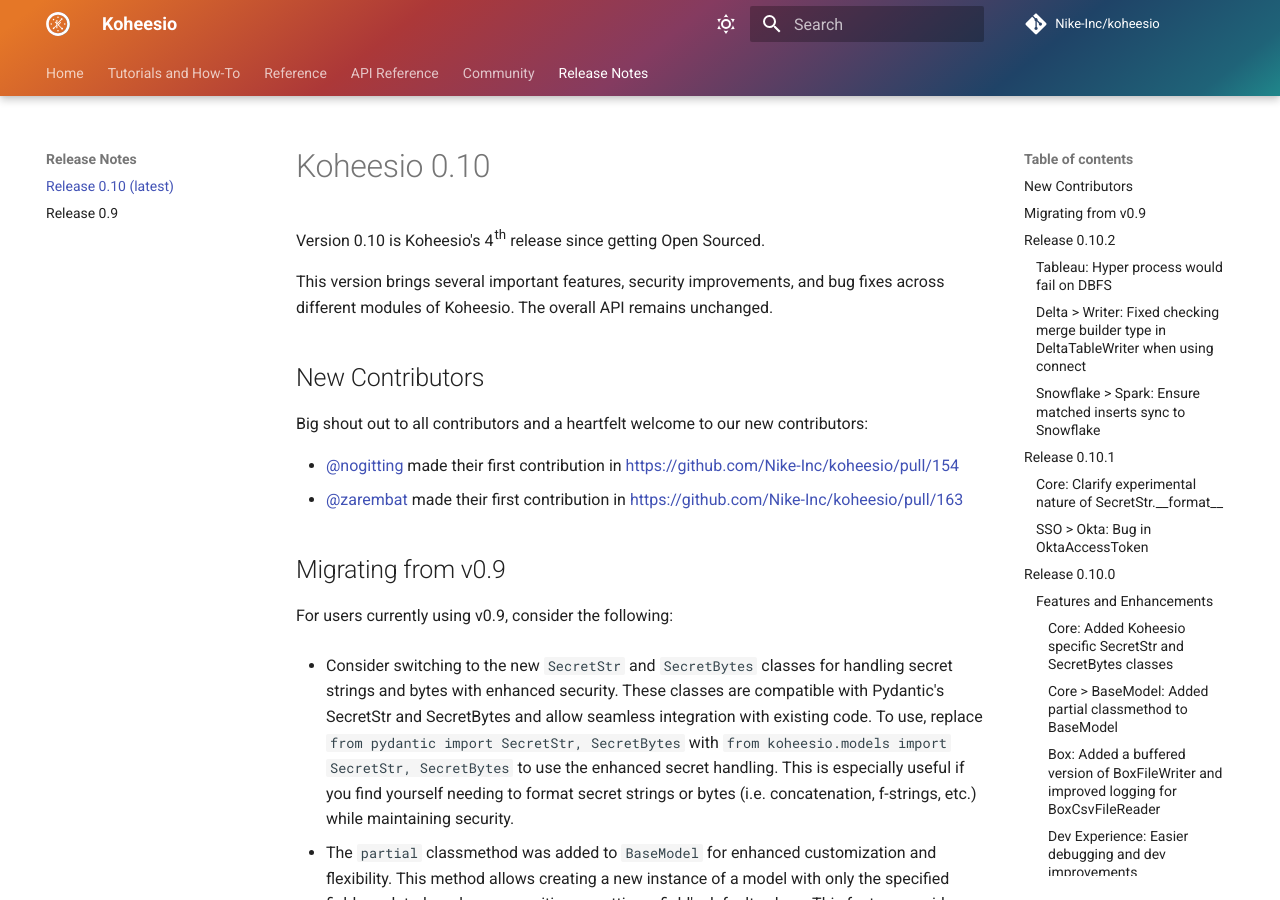
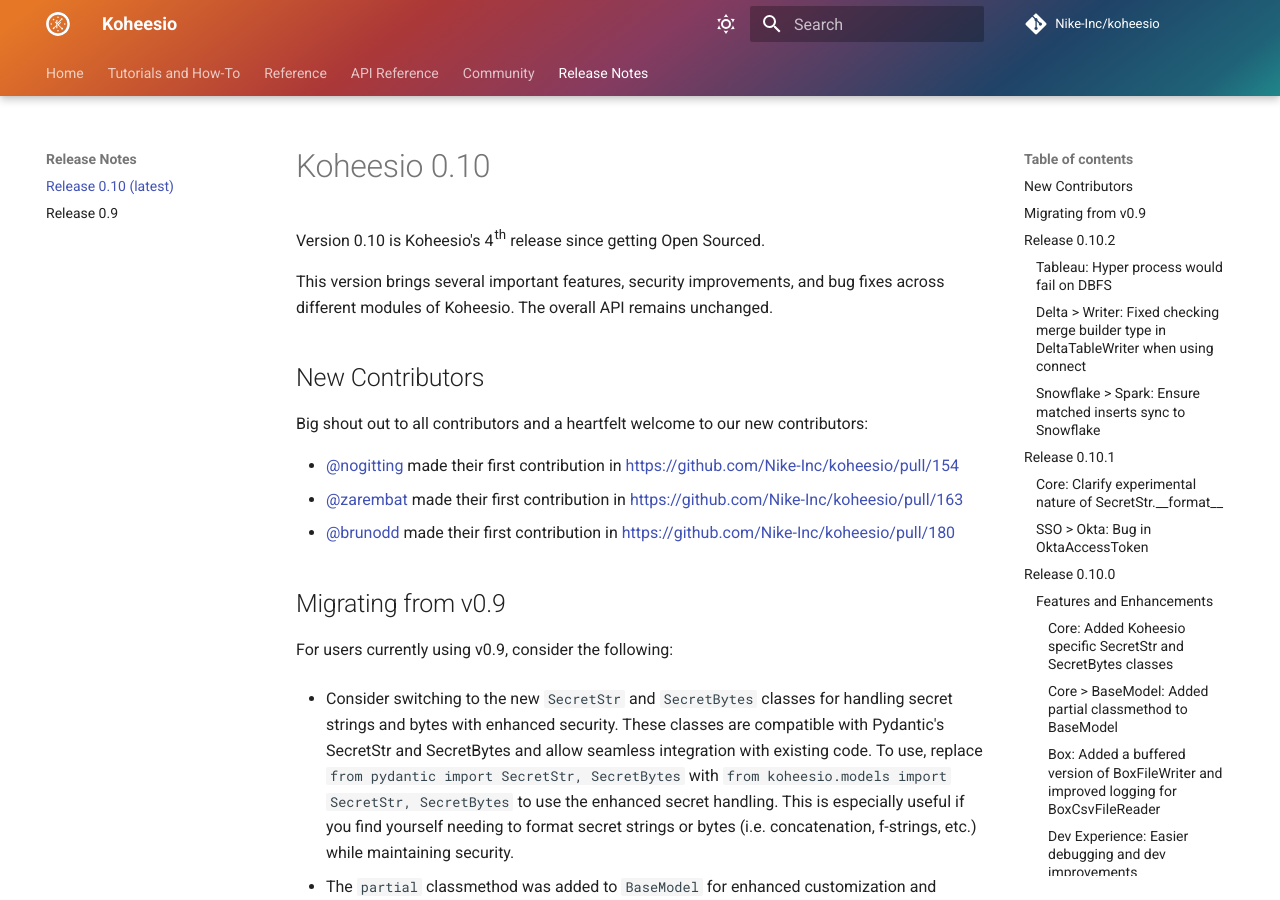
Before and after one commit to Nike-Inc/koheesio, an MkDocs documentation site: the page built from docs/releases/0.10.md, in a window 1280 px wide and 900 px high. Built offline with MkDocs 1.6.1 and Material for MkDocs 9.7.7, drawn with Linux system fonts in a browser that asks for light colours; comment, search, counter and statistics services are not loaded; the version menu is left out.

Commit message:
docs: update release notes to include new contributor @brunodd

```diff
--- a/docs/releases/0.10.md
+++ b/docs/releases/0.10.md
@@ -10,6 +10,7 @@
 
 * @nogitting made their first contribution in https://github.com/Nike-Inc/koheesio/pull/154
 * @zarembat made their first contribution in https://github.com/Nike-Inc/koheesio/pull/163
+* @brunodd made their first contribution in https://github.com/Nike-Inc/koheesio/pull/180
 
 ## Migrating from v0.9
 
```
